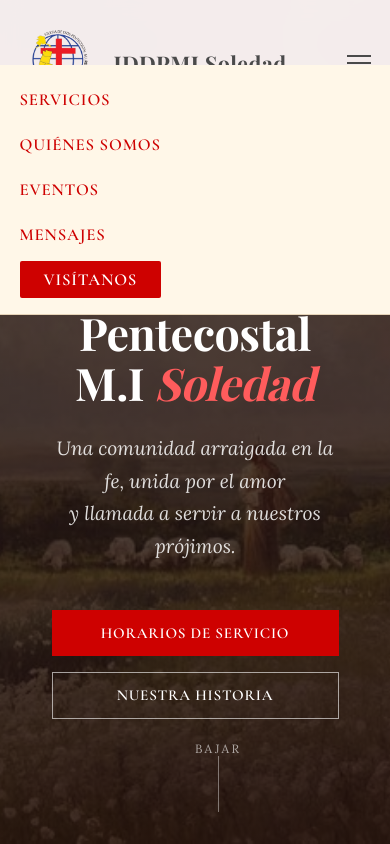
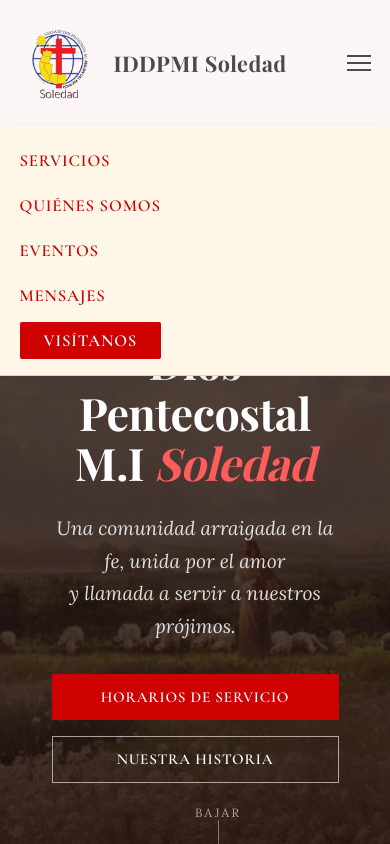
Before and after one commit to kdvasquez/church-website, a plain HTML site: page index.html in a window 390 px wide. Both pictures are taken after a click on the element 358 px from the left and 63 px from the top of the page. Shown: the top 844 px of the page. Drawn offline with nearby package versions, Linux system fonts and the light colour scheme; a web font is replaced by a local one.

Commit message:
Responsiveness for mobile devices and red text fix

```diff
--- a/index.html
+++ b/index.html
@@ -40,6 +40,8 @@
   ]
 }
 </script>
+<link rel="icon" type="image/png" href="img/churchlogo-removebg-preview.png" />
+<link rel="apple-touch-icon" href="img/churchlogo-removebg-preview.png" />
 <link href="https://fonts.googleapis.com/css2?family=Playfair+Display:ital,wght@0,400;0,600;0,700;1,400;1,600&family=Lora:ital,wght@0,400;0,500;1,400&family=Cormorant+Garamond:ital,wght@0,300;0,400;0,600;1,300;1,400&display=swap" rel="stylesheet" />
 <style>
   /* ═══════════════════════════════════════════════════════════════ */
@@ -106,7 +108,6 @@
     padding: var(--space-md) 5%;
     background: rgba(253, 246, 246, 0.95);
     backdrop-filter: blur(10px);
-    border-bottom: 1px solid var(--border-light);
     transition: box-shadow 0.3s;
   }
 
@@ -205,9 +206,9 @@
   /* HERO SECTION                                                    */
   /* ═══════════════════════════════════════════════════════════════ */
   #home {
-    height: 100vh;
-    min-height: 600px;
-    padding-top: 80px;
+    height: calc(100vh - 140px);
+    min-height: 760px;
+    margin-top: 140px;
     position: relative;
     display: flex;
     align-items: center;
@@ -215,6 +216,7 @@
     text-align: center;
     overflow: hidden;
     box-sizing: border-box;
+    padding-bottom: 100px;
   }
 
   .hero-bg {
@@ -285,7 +287,7 @@
 
   .hero-scroll {
     position: absolute;
-    bottom: var(--space-xl);
+    bottom: var(--space-lg);
     left: 50%;
     transform: translateX(-50%);
     display: flex;
@@ -297,6 +299,7 @@
     letter-spacing: 0.2em;
     text-transform: uppercase;
     animation: fadeUp 1s ease 0.9s both;
+    z-index: 1;
   }
 
   .hero-scroll .arrow {
@@ -1055,13 +1058,17 @@
       display: flex;
       flex-direction: column;
       position: fixed;
-      top: 65px;
+      top: 126px;
       left: 0;
       right: 0;
       background: var(--cream);
       border-bottom: 1px solid var(--border-light);
       padding: var(--space-md) 5%;
       gap: var(--space-md);
+      box-shadow: 0 8px 20px rgba(0, 0, 0, 0.08);
+      z-index: 99;
+      max-height: calc(100vh - 126px);
+      overflow-y: auto;
     }
 
     .about-inner {
@@ -1110,6 +1117,10 @@
 
     .collage-photo-3 {
       display: none;
+    }
+
+    .hero-tagline {
+      margin-bottom: var(--space-lg);
     }
   }
 
```
